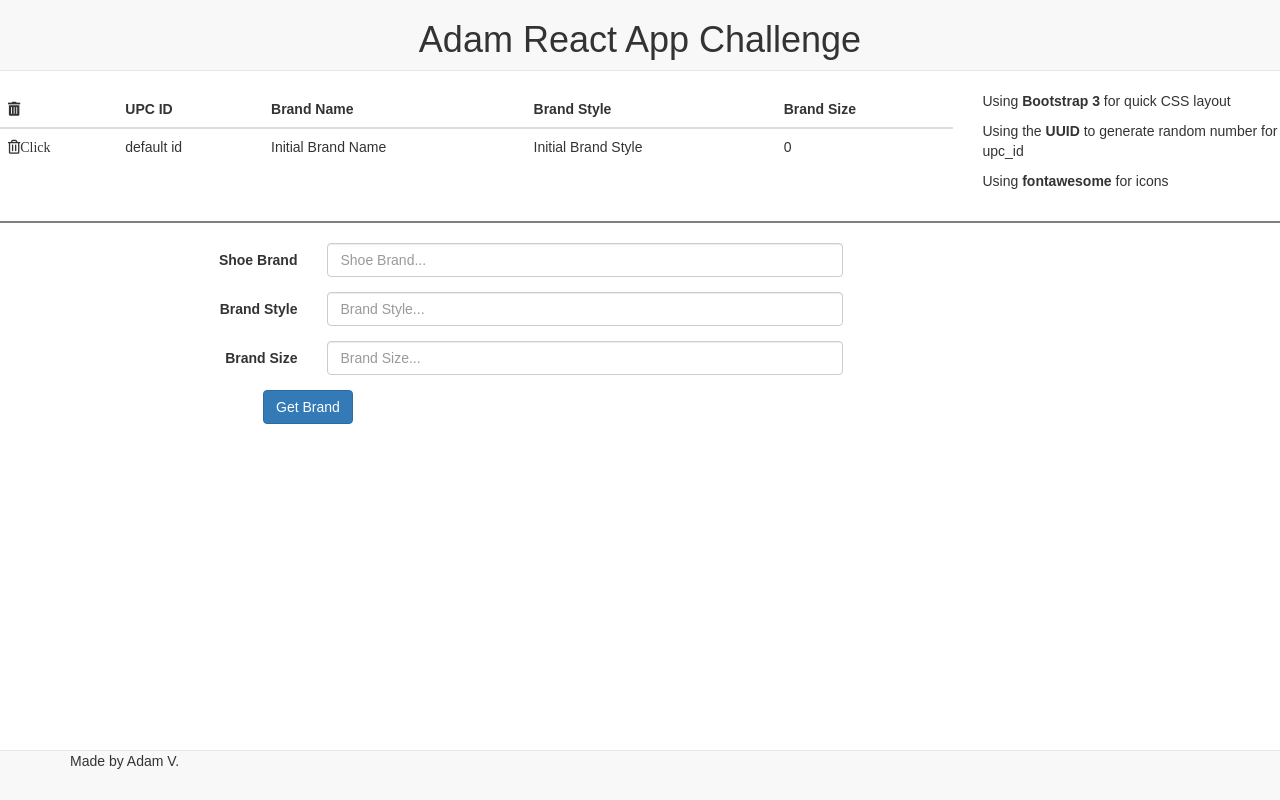
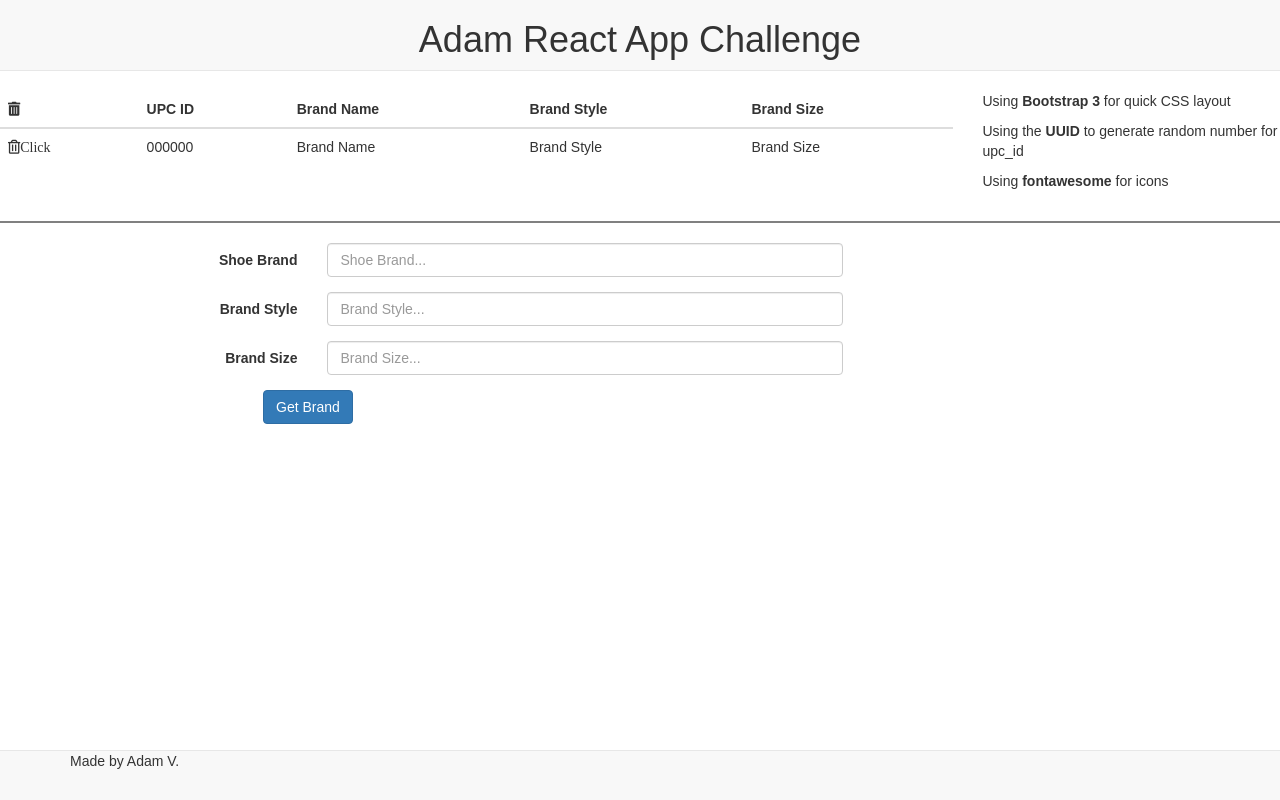
Before and after one commit to abenjamin1313/react-practice-app, a React (Create React App) app: page / in a window 1280 px wide. Built offline with nearby package versions, Linux system fonts and the light colour scheme.

Commit message:
Add loadShoes function.

```diff
--- a/src/App.js
+++ b/src/App.js
@@ -11,27 +11,28 @@ import Form from './components/Form';
 
 class App extends Component {
 
-  componentWillMount() {
-    //console.log('Will MOunt');
+  componentDidMount() {
+
   }
-
-  componentDidMount() {
-    //console.log('Did Mount');
-  }
-
 
   constructor(props) {
     super(props);
     // define state
     this.state = {
-      name: 'Initial Brand Name',
-      style: 'Initial Brand Style',
-      size: 0,
-      upcid:'default id'
+      shoes: []
     }
 
     // component binding
     this.onClick = this.onClick.bind(this);
+  }
+
+  loadShoes() {
+    fetch('data/shoes.json')
+      .then(response => response.json())
+      .then(data => {
+        this.setState({data: data })
+      })
+      .catch(err => console.error(this.props.url, err.toString()))
   }
 
   onClick() {
@@ -54,7 +55,7 @@ class App extends Component {
                 style={this.state.style}
                 size={this.state.size}
                 upcid={this.state.upcid}
-                onClick={this.onClick}
+                onClick={uuid.v4()}
               />
             </div>
             <div className="col-md-3">
```
